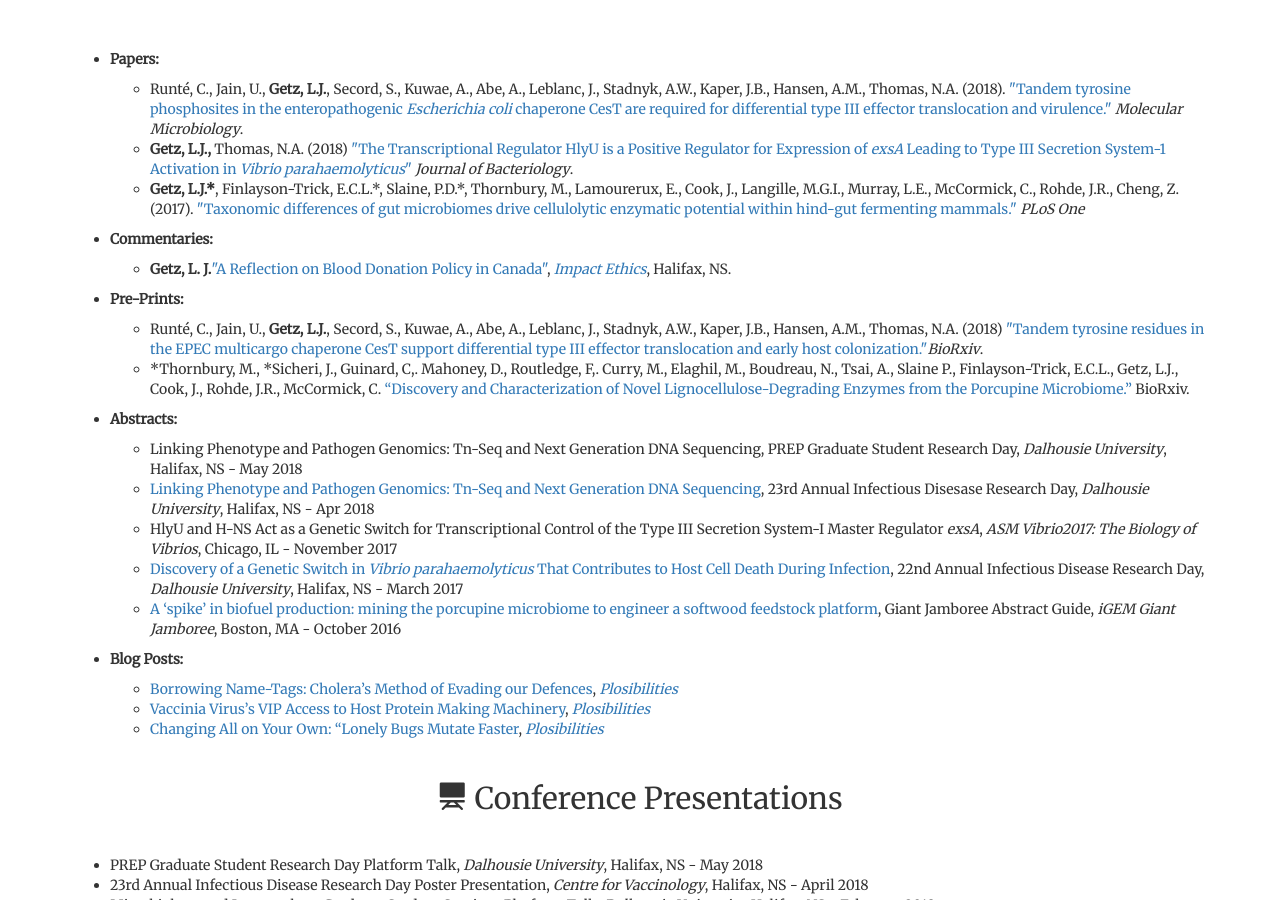
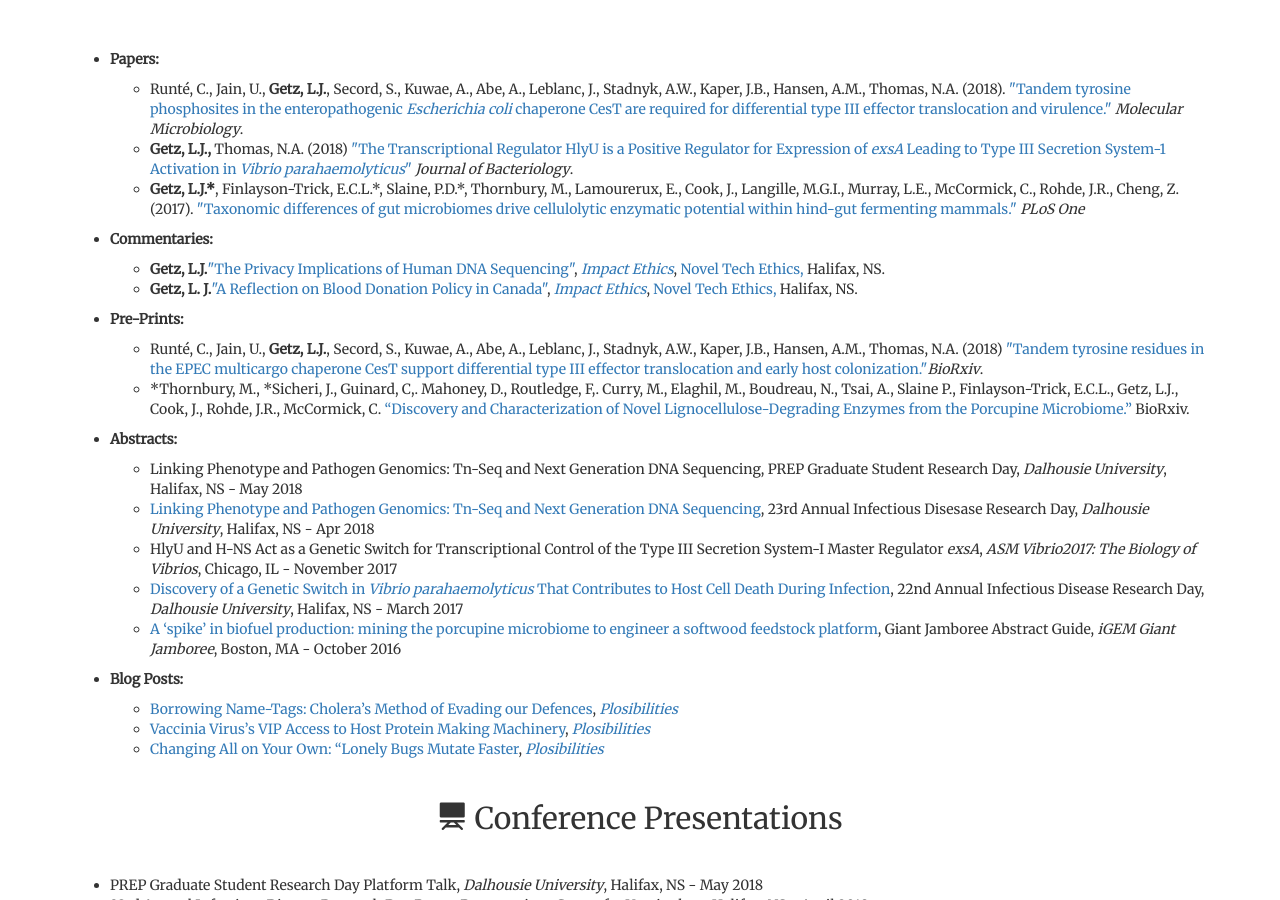
Before and after one commit to LandonGetz/OldCVWebsite, a Jekyll site: the page built from index.md, in a window 1280 px wide and 900 px high, scrolled down 2144 px. Built offline with Jekyll 4.4.1, drawn with Linux system fonts in a browser that asks for light colours; nearby versions of some CDN libraries.

Commit message:
Commentary Update
New commentary addition

```diff
--- a/index.md
+++ b/index.md
@@ -123,7 +123,8 @@ scroll: true
     </li>
     <li id="list"><b>Commentaries:</b>
             <ul id="sublist">
-            <li><b>Getz, L. J.</b><a href="https://impactethics.ca/2017/08/24/a-reflection-on-blood-donation-policy-in-canada/" target="_blank">"A Reflection on Blood Donation Policy in Canada"</a>, <i><a href="http://www.impactethics.ca" target="_blank">Impact Ethics</a></i>, Halifax, NS.</li>
+            <li><b>Getz, L.J.</b><a href="https://impactethics.ca/2018/05/11/the-privacy-implications-of-human-dna-sequencing/" target="_blank">"The Privacy Implications of Human DNA Sequencing"</a>, <i><a href="http://www.impactethics.ca" target="_blank">Impact Ethics</a></i>, <a href="https://www.dal.ca/sites/noveltechethics.html" target="_blank">Novel Tech Ethics,</a> Halifax, NS.</li>
+            <li><b>Getz, L. J.</b><a href="https://impactethics.ca/2017/08/24/a-reflection-on-blood-donation-policy-in-canada/" target="_blank">"A Reflection on Blood Donation Policy in Canada"</a>, <i><a href="http://www.impactethics.ca" target="_blank">Impact Ethics</a></i>, <a href="https://www.dal.ca/sites/noveltechethics.html" target="_blank">Novel Tech Ethics,</a> Halifax, NS.</li>
             </ul>
             </li>
     <li id="list"><b>Pre-Prints:</b>
```
